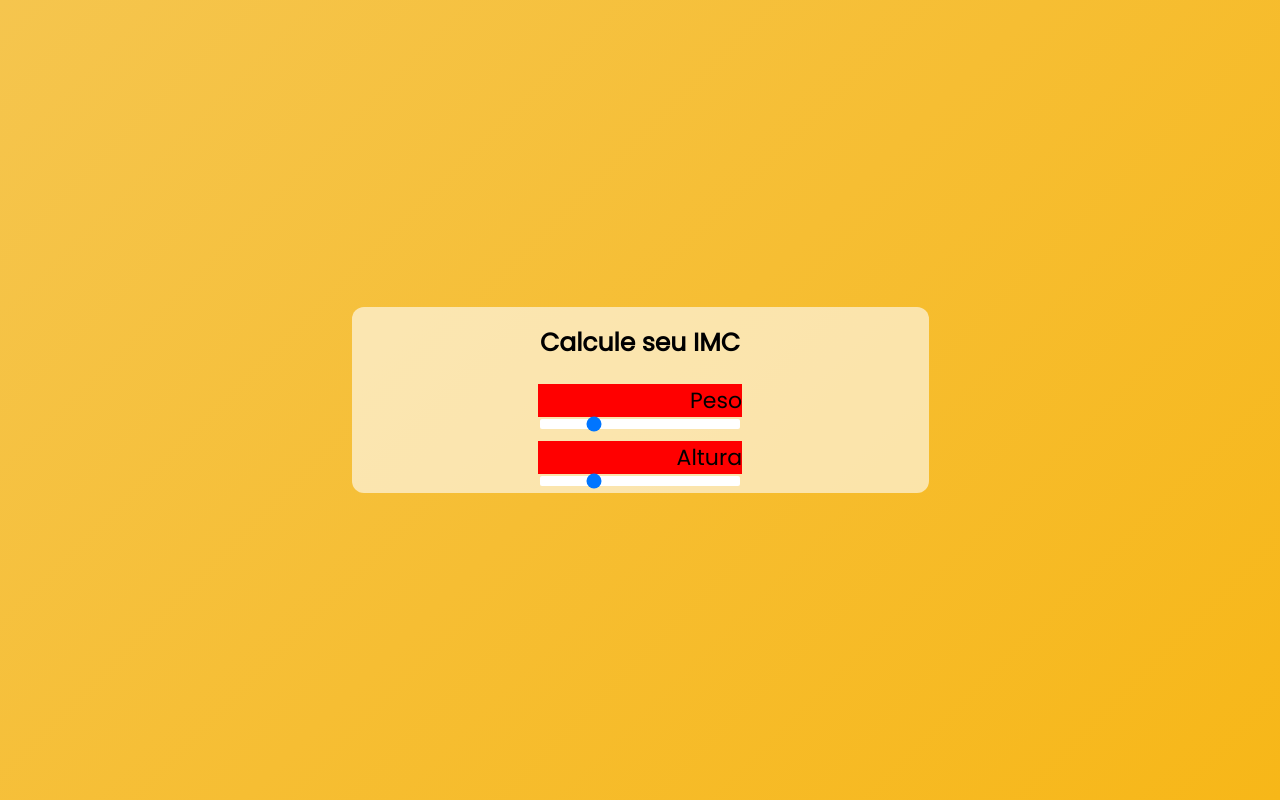
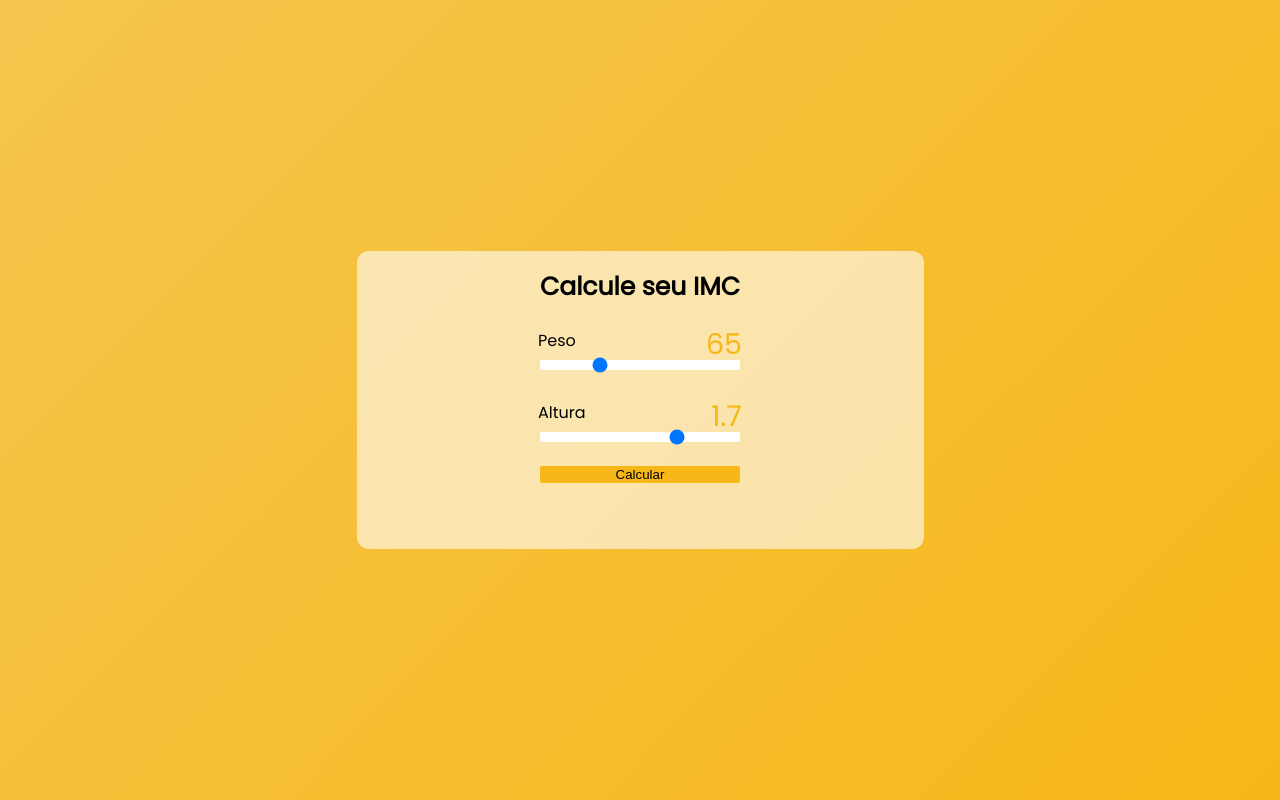
Before and after one commit to FernandoValentim43/React-IMC-slider-calculator, a React (Vite) app: page / in a window 1280 px wide. Built offline with nearby package versions, Linux system fonts and the light colour scheme.

Commit message:
Feature: selects

```diff
--- a/src/App.jsx
+++ b/src/App.jsx
@@ -2,7 +2,7 @@ import { useState } from "react"
 import { Card } from "./components/Card/card.styled"
 import { Text } from "./components/Card/card.styled"
 import { Slider } from "./components/Slider/Slider"
-
+import { Button } from "./components/Button/Button"
 
 function App() {
 
@@ -11,8 +11,9 @@ function App() {
     <Card>
       <Text>Calcule seu IMC</Text>
 
-      <Slider name={"weight"} min={20} max={200} defaultValue={65} inner={"Peso"}/>
-      <Slider name={"weight"} min={20} max={200} defaultValue={65} inner={"Altura"}/>
+      <Slider name={"weight"} min={20} max={180} defaultValue={65} inner={"Peso"} step={"1"}/>
+      <Slider name={"height"} min={1.00} max={2.00} defaultValue={"170"} inner={"Altura"}  step={"0.01"}/>
+      <Button/>
     </Card>
   )
 }
--- a/src/components/Button/Button.jsx
+++ b/src/components/Button/Button.jsx
@@ -1,7 +1,10 @@
 import React from 'react'
+import { ButtonDiv } from './Button.styled'
 
 export const Button = () => {
   return (
-    <div>Button</div>
+    <ButtonDiv>
+      Calcular
+    </ButtonDiv>
   )
 }
--- a/src/components/Button/Button.styled.js
+++ b/src/components/Button/Button.styled.js
@@ -1,8 +1,9 @@
 import styled from "styled-components";
-export const ButtonDiv = styled.div`
-
-  display: flex;
-  align-items: center;
-  margin: 5px;
-
+export const ButtonDiv = styled.button`
+  margin-top: 1rem;
+  margin-bottom: 3rem;
+  background-color: rgb(247, 183, 24);
+  width: 200px;
+  border: none;
+  border-radius: 2px;
 `;
--- a/src/components/Card/card.styled.js
+++ b/src/components/Card/card.styled.js
@@ -15,6 +15,10 @@ export const Card = styled.div`
   padding-right: 8.25rem;
 
   border-radius: 12px;
+
+  .weight{
+    margin-bottom: 25px;
+  }
 `
 
 export const Text = styled.h1`
--- a/src/components/Slider/Slider.jsx
+++ b/src/components/Slider/Slider.jsx
@@ -3,17 +3,20 @@ import { SlideDiv } from "./Slider.styled";
 import { useState } from "react";
 import { LabelDiv } from "./Slider.styled";
 
-export const Slider = ({ name, min, max, defaultValue, inner}) => {
-  const [rangeval, setRangeval] = useState(null);
+export const Slider = ({ name, min, max, defaultValue, inner, step }) => {
+  const [weight, setWeight] = useState(65);
+  const [height, setHeight] = useState(1.7);
+
+  if (name == "weight") {
     return (
       <SlideDiv>
         <div className="labels">
-      <LabelDiv for={name}>
-       {rangeval}
+          <LabelDiv for={name} className={"label"}>
+            {inner}
           </LabelDiv>
 
-      <LabelDiv for={name}>
-       {inner}
+          <LabelDiv for={name} className={"number"}>
+            {weight}
           </LabelDiv>
         </div>
 
@@ -23,10 +26,36 @@ export const Slider = ({ name, min, max, defaultValue, inner}) => {
           type="range"
           min={min}
           max={max}
-        defaultValue={defaultValue}
-        step="1"
-        onChange={(event) => setRangeval(event.target.value)}
+          defaultValue={weight}
+          step={step}
+          onChange={(event) => setWeight(event.target.value)}
         />
       </SlideDiv>
     );
+  } else if (name == "height") {
+    return (
+      <SlideDiv>
+        <div className="labels">
+          <LabelDiv for={name} className={"label"}>
+            {inner}
+          </LabelDiv>
+
+          <LabelDiv for={name} className={"number"}>
+            {height}
+          </LabelDiv>
+        </div>
+
+        <input
+          id={name}
+          className={name}
+          type="range"
+          min={min}
+          max={max}
+          defaultValue={height}
+          step={step}
+          onChange={(event) => setHeight(event.target.value)}
+        />
+      </SlideDiv>
+    );
+  }
 };
--- a/src/components/Slider/Slider.styled.js
+++ b/src/components/Slider/Slider.styled.js
@@ -2,7 +2,7 @@ import styled from "styled-components";
 export const SlideDiv = styled.div`
   display: flex;
   align-items: center;
-  margin: 5px;
+
   flex-direction: column;
 
   input[type="range"] {
@@ -15,19 +15,57 @@ export const SlideDiv = styled.div`
 
   .labels {
     width: 100%;
-    background-color: red;
     display: flex;
     flex-direction: row;
     justify-content: space-between;
-  }
+    align-items: center;
+
+    .label {
+      height: 30px;
+      align-items: center;
+      font-size: 16px;
+    }
+
+    .number{
+      font-size: 1.3rem;
+      height: 35px;
+      color: rgb(247, 183, 24);
+
+    }
 
 
+
+
+  }
 `;
 
 export const LabelDiv = styled.label`
-
   display: flex;
   justify-content: space-around;
 
+  & > input {
+    border: none;
+    outline: none;
+    background-color: transparent;
+    padding-left: auto;
+    width: 50px;
 
+
+      font-size: 1.3rem;
+      height: 35px;
+      color: rgb(247, 183, 24);
+
+
+
+  }
+
+  input[type="number"]::-webkit-inner-spin-button,
+  input[type="number"]::-webkit-outer-spin-button {
+    -webkit-appearance: none;
+    margin: 0;
+  }
+
+  input[type="number"] {
+    -moz-appearance: textfield;
+  }
 `;
```
Lines whose indentation alone changed are shown as unchanged.
